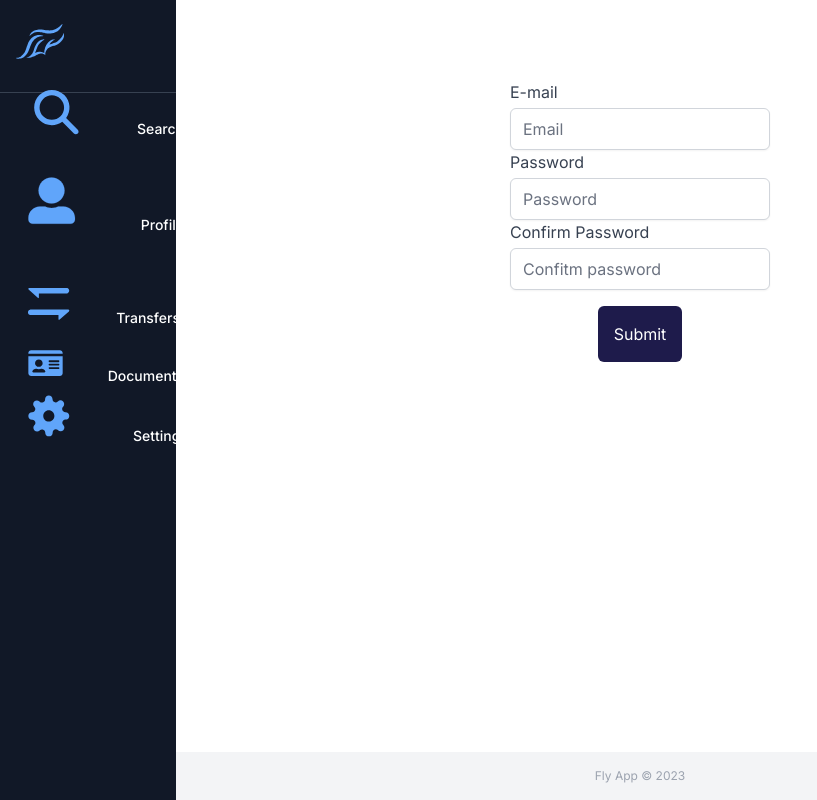
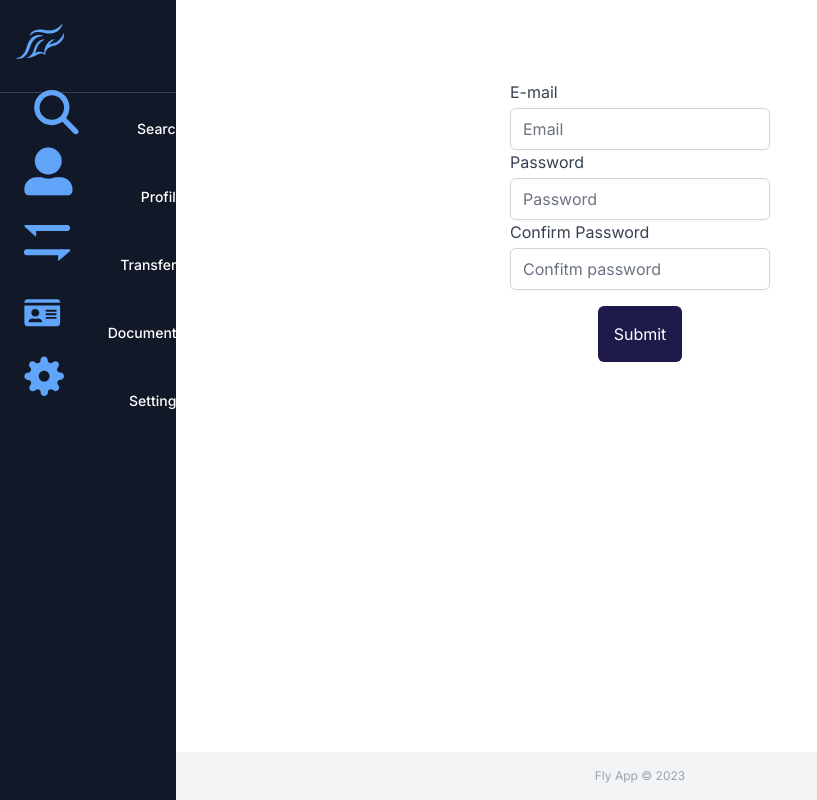
Before and after one commit to Juliusm9791/fly-app-3.0, a Next.js app: page /auth/signin-test in a window 1280 px wide. Shown: the whole page, without its empty margins (0-817 px from the left). Built offline with nearby package versions, Linux system fonts and the light colour scheme; no server answers.

Commit message:
nav updates

```diff
--- a/src/app/auth/signin-test/page.tsx
+++ b/src/app/auth/signin-test/page.tsx
@@ -36,9 +36,9 @@ export default function TestPage() {
         redirect: false,
         // callbackUrl: '/auth/login-test',
       },
-      { prompt: 'signin' },
+      { prompt: 'signup' },
     ).then((res) => {
-      console.log('signin ', res);
+      console.log('signup ', res);
       if (res?.ok) {
         router.push('/auth/login-test');
       } else {
--- /dev/null
+++ b/src/app/components/nav/menu-items.tsx
@@ -0,0 +1,41 @@
+import { colors } from '@/common/colors';
+import {
+  DocumentsIcon,
+  SearchIcon,
+  SettingsIcon,
+  TransfersIcon,
+  UserIcon,
+} from '@/common/icons';
+
+export const menuItems = [
+  {
+    id: 1,
+    name: 'Search',
+    link: '/search',
+    icon: <SearchIcon color={colors.iconColor} />,
+  },
+  {
+    id: 2,
+    name: 'Profile',
+    link: '/profile',
+    icon: <UserIcon color={colors.iconColor} />,
+  },
+  {
+    id: 3,
+    name: 'Transfers',
+    link: '/transfers',
+    icon: <TransfersIcon color={colors.iconColor} />,
+  },
+  {
+    id: 4,
+    name: 'Documents',
+    link: '/documents',
+    icon: <DocumentsIcon color={colors.iconColor} />,
+  },
+  {
+    id: 5,
+    name: 'Settings',
+    link: '/settings',
+    icon: <SettingsIcon color={colors.iconColor} />,
+  },
+];
--- a/src/app/components/nav/nav.tsx
+++ b/src/app/components/nav/nav.tsx
@@ -1,18 +1,13 @@
 import React from 'react';
 import Link from 'next/link';
-import {
-  DocumentsIcon,
-  SearchIcon,
-  SettingsIcon,
-  TransfersIcon,
-  UserIcon,
-} from '@/common/icons';
-import { comment } from 'postcss';
 import { colors } from '@/common/colors';
+import { menuItems } from './menu-items';
 
 export default function Nav() {
   return (
-    <nav className="absolute pt-4 group flex-col items-center bg-gray-900 z-10 w-20 h-screen hover:w-44 max-sm:bottom-0 max-sm:w-full max-sm:h-20 max-sm:pt-0 max-sm:mt-0 max-sm:hover:w-full">
+    <nav
+      className={`absolute pt-4 group flex-col items-center ${colors.navBackground} z-10 w-20 sm:h-screen sm:hover:w-44 max-sm:bottom-0 max-sm:w-full max-sm:h-20 max-sm:pt-0 max-sm:mt-0 max-sm:hover:w-full`}
+    >
       <Link className="flex items-center w-full pl-4 max-sm:hidden" href="/">
         <img
           className="my-2 h-12 w-12"
@@ -22,55 +17,18 @@ export default function Nav() {
       </Link>
 
       <div className="relative z-20 pt-4 flex flex-col w-full mt-3 border-t border-gray-700 max-sm:flex-row max-sm:border-none">
+        {menuItems.map((menu) => (
           <Link
+            key={menu.id}
             className="group flex items-center w-full pl-3 pr-1 h-16 mt-1 ml-3 rounded text-white max-sm:mt-0 max-sm:h-0"
-          href="#"
+            href={menu.link}
           >
-          <SearchIcon color={colors.iconColor} />
+            {menu.icon}
             <span className="mb-8 -ml-4 text-sm font-medium hidden group-hover:block text-white max-sm:collapse">
-            Search
+              {menu.name}
             </span>
           </Link>
-
-        <Link
-          className="group flex items-center w-full h-18 pl-3 pr-2 ml-4 rounded text-white hover:text-blue-400 max-sm:h-0"
-          href="/auth/login"
-        >
-          <UserIcon color={colors.iconColor} />
-          <span className="mb-8 -ml-4 text-sm font-medium hidden group-hover:block text-white max-sm:collapse">
-            Profile
-          </span>
-        </Link>
-
-        <Link
-          className="group flex items-center w-full h-12 px-3 mt-2 ml-4 rounded text-white hover:text-blue-400 max-sm:h-0"
-          href="#"
-        >
-          <TransfersIcon color={colors.iconColor} />
-          <span className="mb-10 -ml-3 text-sm font-medium hidden group-hover:block text-white max-sm:collapse">
-            Transfers
-          </span>
-        </Link>
-
-        <Link
-          className="group flex items-center w-full h-14 pl-3 pr-2 mt-2 ml-4 rounded text-white hover:text-blue-400 max-sm:h-0"
-          href="#"
-        >
-          <DocumentsIcon color={colors.iconColor} />
-          <span className="mb-11 -ml-4 text-sm font-medium hidden group-hover:block text-white max-sm:collapse">
-            Documents
-          </span>
-        </Link>
-
-        <Link
-          className="group flex items-center w-full h-12 pl-3 pr-1 mt-2 ml-4 rounded text-white hover:text-blue-400 max-sm:h-0"
-          href="#"
-        >
-          <SettingsIcon color={colors.iconColor} />
-          <span className="mb-11 text-sm -ml-5 font-medium hidden group-hover:block text-white max-sm:collapse">
-            Settings
-          </span>
-        </Link>
+        ))}
       </div>
     </nav>
   );
--- a/src/app/layout.tsx
+++ b/src/app/layout.tsx
@@ -24,7 +24,9 @@ export default async function RootLayout({
             <div className="pt-20 flex justify-center items-center">
               {children}
             </div>
-            <Footer />
+            <footer className="max-sm:hidden">
+              <Footer />
+            </footer>
           </main>
         </SessionProvider>
       </body>
--- a/src/common/colors.tsx
+++ b/src/common/colors.tsx
@@ -1 +1 @@
-export const colors = { iconColor: '#60a5fa' };
+export const colors = { iconColor: '#60a5fa', navBackground: 'bg-gray-900' };
--- a/src/pages/api/auth/[...nextauth].ts
+++ b/src/pages/api/auth/[...nextauth].ts
@@ -35,10 +35,8 @@ export const authOptions = {
               await sendEmailVerification(response.user);
               await signOut(auth);
               throw new Error('EMAIL NOT VERIFIED');
-              response = null;
-              break;
 
-            case 'signin':
+            case 'signup':
               response = await createUserWithEmailAndPassword(
                 auth,
                 credentials.email,
@@ -48,7 +46,6 @@ export const authOptions = {
               await signOut(auth);
               response = null;
               throw 'EMAIL VERIFICATION SENT';
-              break;
 
             default:
               break;
```
Lines whose indentation alone changed are shown as unchanged.
